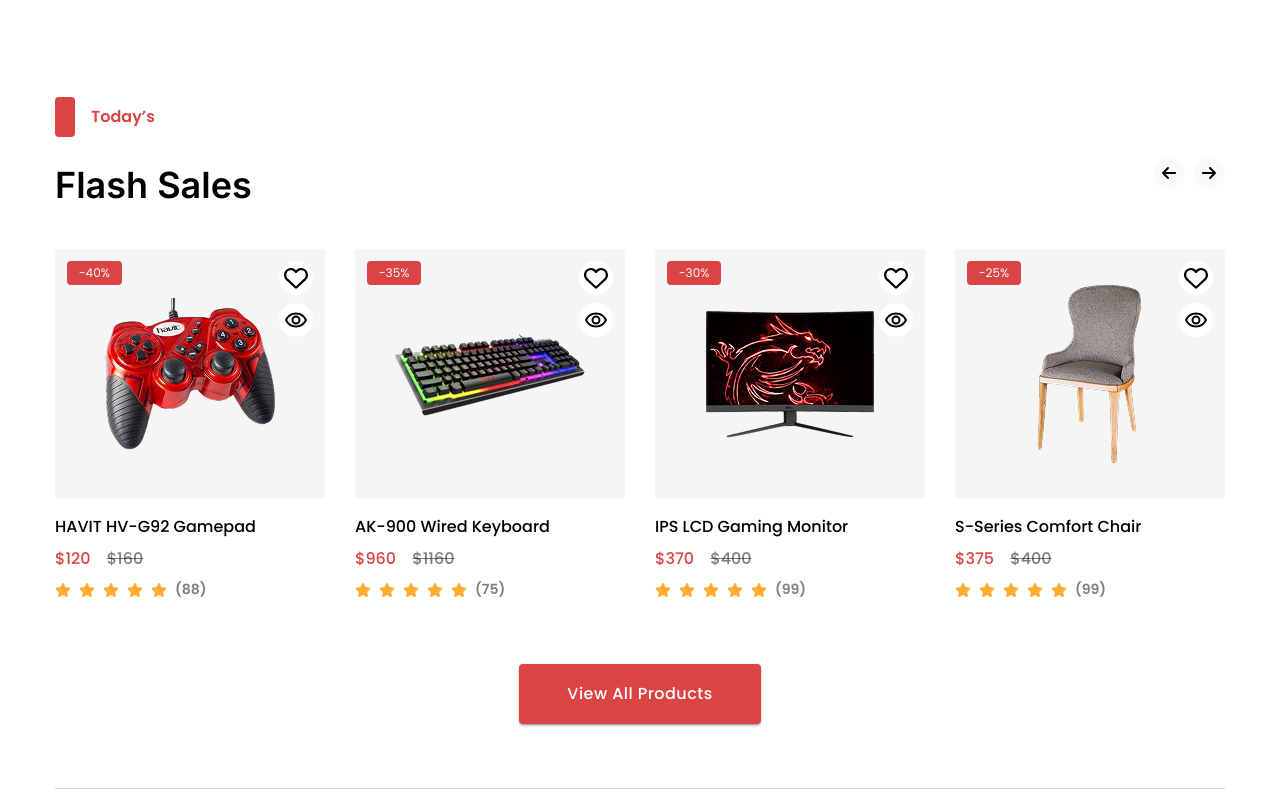
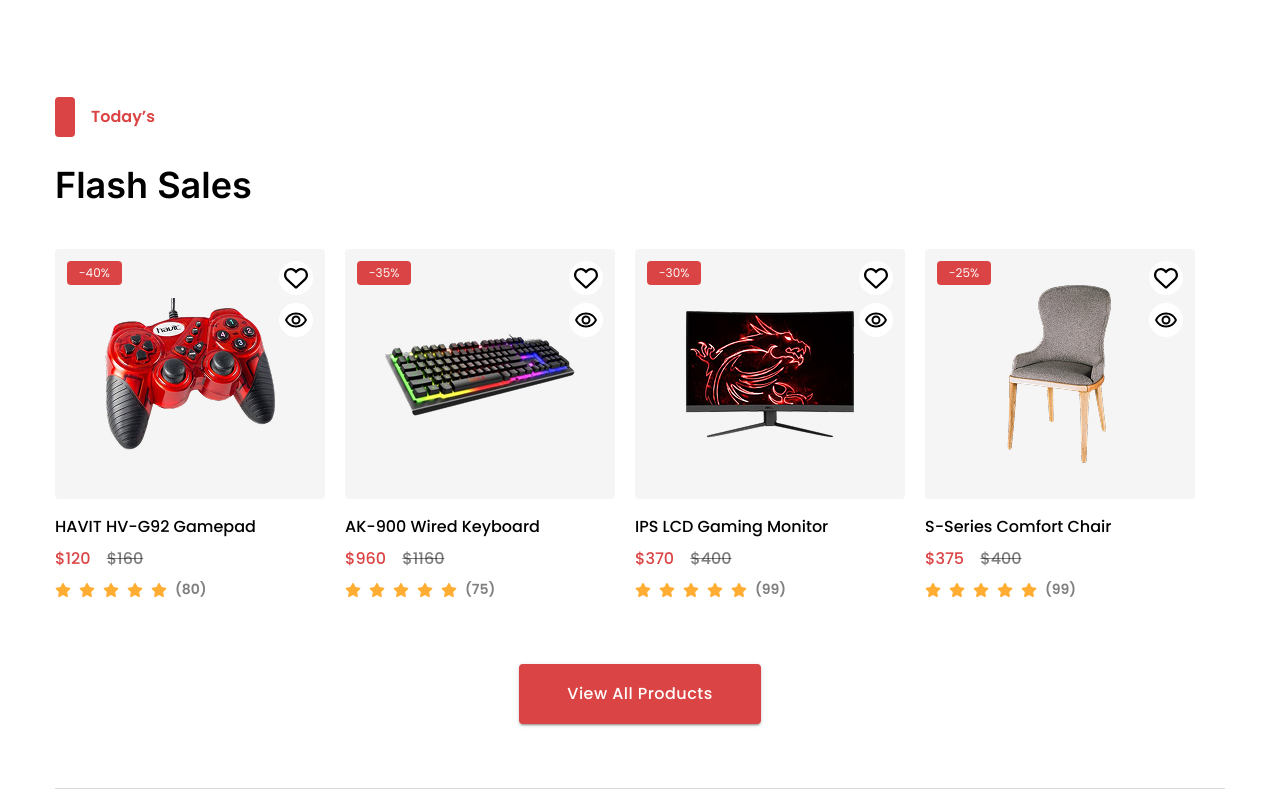
Before and after one commit to salmanfarshi-dev/Exclusive, a React (Vite) app: page /Exclusive/Home in a window 1280 px wide. Shown: the part 576-1373 px from the top of the page. Built offline with nearby package versions, Linux system fonts and the light colour scheme.

Commit message:
feat: add api

```diff
--- /dev/null
+++ b/src/ApiData.js
@@ -0,0 +1,126 @@
+import Gamepad from './assets/gamepad.png'
+import Keyboard from './assets/keyboard.png'
+import Monitor from './assets/monitor.png'
+import Chair from './assets/chair.png'
+import Mouse from './assets/red-computer-mouse.png'
+import Bag from './assets/bag.png'
+import Coart from './assets/coat.png'
+import Camera from './assets/cameratwp.png'
+import Laptop from './assets/laptop.png'
+import Bookselfs from './assets/booksells.png'
+import Cpu from './assets/cpu.png'
+import Curology from './assets/bo-removebg-preview.png'
+
+let flashSales = [
+    {
+        id:"01",
+        image:Gamepad,
+        tittle:"HAVIT HV-G92 Gamepad",
+        regular:"160",
+        discount:"120",
+        badge:"-40%",
+        list:"80"
+    },
+    {
+        id:"02",
+        image:Keyboard,
+        tittle:"AK-900 Wired Keyboard",
+        badge:"-35%",
+        discount:"960",
+        regular:"1160",
+        list:"75"
+    },
+    {
+        id:"03",
+        image:Monitor,
+        tittle:"IPS LCD Gaming Monitor",
+        badge:"-30%",
+        discount:"370",
+        regular:"400",
+        list:"99"
+    },
+    {
+        id:"04",
+        image:Chair,
+         tittle:"S-Series Comfort Chair ",
+        badge:"-25%",
+        discount:"375",
+        regular:"400",
+        list:"99"
+    },
+    {
+        id:"05",
+        image:Camera,
+        tittle:"CANON EOS DSLR Camera",
+        regular:"360",
+        discount:"820",
+        badge:"-30%",
+        list:"55"
+    },
+    {
+        id:"06",
+        image:Laptop,
+        tittle:"ASUS FHD Gaming Laptop",
+        regular:"700",
+        discount:"1100",
+        badge:"-45%",
+        list:"45"
+    },
+    {
+        id:"07",
+        image:Coart,
+         tittle:"The north coat",
+        regular:"360",
+        discount:"260",
+        list:"65",
+        badge:"-20%"
+
+    },
+    {
+        id:"08",
+        image:Bag,
+        tittle:"Gucci duffle bag",
+        regular:"1160",
+        discount:"960",
+        list:"60",
+        badge:"-25%"
+    },
+    {
+        id:"09",
+        image:Cpu,
+        tittle:"RGB liquid CPU Cooler",
+        regular:"170",
+        discount:"160",
+        list:"65",
+        badge:"-45%"
+    },
+    {
+        id:"10",
+        image:Curology,
+        tittle:"Curology Product Set ",
+        regular:"500",
+        discount:"800",
+        badge:"-30%",
+        list:"145"
+    },
+    {
+        id:"11",
+        image:Bookselfs,
+       tittle:"Small BookSelf",
+        regular:"750",
+        discount:"360",
+        list:"65",
+        badge:"-42%"
+    },
+    {
+        id:"12",
+        image:Mouse,
+        tittle:"S-Series Comfort Chair ",
+        badge:"-28%",
+        discount:"300",
+        regular:"450",
+        list:"90"
+    }
+]
+
+export default flashSales
--- a/src/Layout/FlashSales.jsx
+++ b/src/Layout/FlashSales.jsx
@@ -7,103 +7,43 @@
 import "swiper/css/navigation";
 import { Pagination, Navigation } from "swiper/modules";
 import Cards from "../Component/Cards";
-import Keyboard from "../assets/keyboard.png";
 import Button from "../Component/Button";
 import Container from "../Component/Container";
 import Arrow from "../Component/Arrow";
-import Gapmepad from '../assets/gamepad.png'
-import Monitor from '../assets/monitor.png'
-import Chair from '../assets/chair.png'
-import Mouse from '../assets/red-computer-mouse.png'
+import ApiData from '../ApiData'
+
 
 function FlashSales() {
+
+  let [show, setShow] = useState(4)
   return (
     <section className="mb-20">
       <Container>
         <Today text="Today’s" />
        <div className="flex items-center justify-between">
          <Subheading text="Flash Sales" className="mt-6" />
-        <Arrow />
+
        </div>
 
         <div className="mt-10 flex justify-between items-center">
-          <Swiper
-            slidesPerView={4}
-            spaceBetween={30}
-            loop={true}
-            pagination={false}
-            navigation={{
-              nextEl: ".next-btn",
-              prevEl: ".prev-btn",
-            }}
-            modules={[Pagination, Navigation]}
-            className="mySwiper"
-          >
-            <SwiperSlide>
-              <Cards
-                src={Gapmepad}
-                alt="Image"
-                tittle="HAVIT HV-G92 Gamepad"
-                badge="-40%"
-                discount="120"
-                regular="160"
-                list="88"
-              />
-            </SwiperSlide>
-            <SwiperSlide>
-              <Cards
-                src={Keyboard}
-                alt="Image"
-                tittle="AK-900 Wired Keyboard"
-                badge="-35%"
-                discount="960"
-                regular="1160"
-                list="75"
-              />
-            </SwiperSlide>
-            <SwiperSlide>
-              <Cards
-                src={Monitor}
-                alt="Image"
-                tittle="IPS LCD Gaming Monitor"
-                badge="-30%"
-                discount="370"
-                regular="400"
-                list="99"
-              />
-            </SwiperSlide>
-            <SwiperSlide>
-              <Cards
-                src={Chair}
-                alt="Image"
-                tittle="S-Series Comfort Chair "
-                badge="-25%"
-                discount="375"
-                regular="400"
-                list="99"
-              />
-            </SwiperSlide>
-            <SwiperSlide>
-              <Cards
-                src={Mouse}
-                alt="Image"
-                tittle="S-Series Comfort Chair "
-                badge="-28%"
-                discount="300"
-                regular="450"
-                list="90"
-              />
-            </SwiperSlide>
-
-
-
-
-
-
-          </Swiper>
+        <div className="grid grid-cols-4 gap-5">
+  {ApiData.slice(0, show).map((item) => (
+    <Cards
+      key={item.id}
+      src={item.image}
+      tittle={item.tittle}
+      badge={item.badge}
+      discount={item.discount}
+      regular={item.regular}
+      list={item.list}
+    />
+  ))}
+</div>
         </div>
         <div className="text-center mt-16 pb-16 border-b border-[#8282824d]">
-          <Button text="View All Products" />
+         {
+          show < ApiData.length &&  <Button onClick={()=>setShow(show + 4)} text="View All Products" />
+         }
         </div>
       </Container>
     </section>
--- a/src/Layout/Loginpage.jsx
+++ b/src/Layout/Loginpage.jsx
@@ -4,7 +4,7 @@
 import Container from "../Component/Container";
 import Input from "../Component/Input";
 import  Button  from '../Component/Button'
-import { getAuth, signInWithEmailAndPassword } from "firebase/auth";
+import { getAuth, signInWithEmailAndPassword,sendPasswordResetEmail } from "firebase/auth";
 import { ToastContainer, toast } from "react-toastify";
 import { Link } from "react-router-dom";
 import { FiEye } from "react-icons/fi";
@@ -17,6 +17,7 @@
   const auth = getAuth();
   let [email, setEmail] = useState("")
   let [password, setPassword] = useState("")
+  let [popup, setPopUp] = useState(false)
   let navigate = useNavigate()
 
 
@@ -25,23 +26,77 @@
     setEye(!eye);
   };
   const handlelogin=(e)=>{
+    if(!email || !password){
+      toast.error("Please currect user Credential")
+      return
+    }
 
    e.preventDefault();
 
     signInWithEmailAndPassword(auth, email, password)
   .then((userCredential) => {
-    toast.success("Registation successfully")
+      if(userCredential.user.emailVerified){
+
+        toast.success("Login successfully")
+        setTimeout(() => {
+          navigate("/home")
+
+        }, 2000);
+      }else{
+       toast.error("Please verify your email")
+      }
     setEmail("")
     setPassword("")
-    navigate("/home")
 
   })
   .catch((error) => {
     const errorCode = error.code;
-    const errorMessage = error.message;
+    toast.error(error.message)
+
   });
   }
+
+  const handleforgetpass=()=>{
+    setPopUp(true)
+  }
+  const handlecencel=()=>{
+    setPopUp(false)
+  }
+
+  const handleEmail = () => {
+  if(!email){
+    toast.error("Please enter your email")
+    return
+  }
+  sendPasswordResetEmail(auth, email)
+    .then(() => {
+      toast.success("Check your email")
+      setPopUp(false)
+    })
+    .catch((error) => {
+      toast.error(error.message)
+    })
+}
   return (
+    <>
+
+    {
+      popup?
+      <section>
+      <div className="w-full h-screen bg-gray-400 absolute top-0 left-0 bg-opacity-75 flex justify-center items-center">
+        <div className="bg-white w-[500px] px-10 py-10 rounded-[4px]">
+          <h5 className=" font-semibold text-4xl">Forgot Your Password?</h5>
+          <p className="text-[16px] mt-4 font-medium">We'll email you a link to reset your password.</p>
+          <Input  placeholder="Email" className="border py-4 px-3 rounded-[4px] mt-5 text-gray-500"/>
+          <div className="mt-10">
+            <Button onClick={handleEmail}  text="Send me a password reset link" className="!bg-black w-full"/>
+            <Button onClick={handlecencel} text="Cencel" className="!bg-gray-300 w-full !mt-3 !text-black"/>
+          </div>
+        </div>
+
+      </div>
+    </section>
+      :
      <section className="mt-16 mb-[140px]">
       <div className="flex justify-between items-center">
         <Image src={LoginImage} className="h-[700px] object-cover" />
@@ -70,7 +125,7 @@
               </div>
               <div className="flex justify-between items-center mt-10">
               <Button onClick={handlelogin} text="Log In" />
-                <p className='text-primary text-[16px] font-normal cursor-pointer'>Forget Password?</p>
+                <p onClick={handleforgetpass} className='text-primary text-[16px] font-normal cursor-pointer'>Forget Password?</p>
 
               </div>
 
@@ -91,6 +146,11 @@
         theme="light"
       />
     </section>
+    }
+
+
+
+    </>
   )
 }
 
--- a/src/Layout/SellingProducts.jsx
+++ b/src/Layout/SellingProducts.jsx
@@ -47,7 +47,7 @@
           <Cards ReclassName="hidden"
             src={Bookself}
             tittle="Small BookSelf"
-            regular=""
+            regular="750"
             discount="360"
             list="65"
             className="hidden"
--- a/src/Layout/Sign.jsx
+++ b/src/Layout/Sign.jsx
@@ -9,7 +9,7 @@
 import { Link, Navigate, useNavigate } from "react-router-dom";
 import { FiEye } from "react-icons/fi";
 import { FiEyeOff } from "react-icons/fi";
-import { getAuth, createUserWithEmailAndPassword } from "firebase/auth";
+import { getAuth, createUserWithEmailAndPassword,sendEmailVerification  } from "firebase/auth";
 import { ToastContainer, toast } from "react-toastify";
 import {signInWithPopup, GoogleAuthProvider } from "firebase/auth";
 
@@ -86,10 +86,20 @@
 
       createUserWithEmailAndPassword(auth, email, password)
   .then((userCredential) => {
-    toast.success("Registation successfully")
+     sendEmailVerification(auth.currentUser)
+          .then(() => {
+            toast.success("Please check your email")
+             setTimeout(() => {
+     navigate('/login')
+   }, 2000);
+
+
+          });
     setName("")
     setEmail("")
     setPassword("")
+
+
 
   })
   .catch((error) => {
@@ -98,6 +108,7 @@
       toast.error("Email already used")
     }
     const errorMessage = error.message;
+     toast.error(error.message);
 
   });
     }
```
